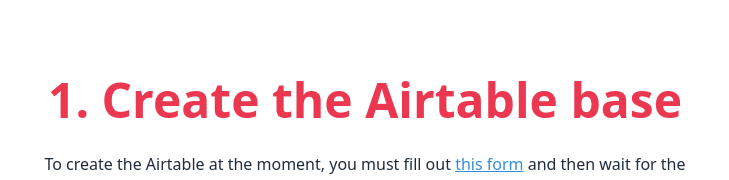
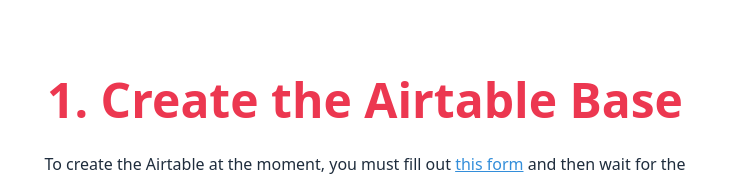
Before and after one commit to MntRushmore/organizer, a React (Vite) app: page / in a window 1280 px wide. Both pictures are taken after a click on the button "🚀 Start the Guide". Shown: the top 180 px of the page, without its empty margins (275-1004 px from the left). Built offline with nearby package versions, Linux system fonts and the light colour scheme.

Commit message:
Correct capitalization in Airtable section header and update reference to the Academy Team for clarity

```diff
--- a/src/pages/InitalStart.jsx
+++ b/src/pages/InitalStart.jsx
@@ -16,12 +16,12 @@
     <div style={{ backgroundColor: '#ffffff', color: '#1f2d3d', padding: '2rem', minHeight: '100vh' }}>
       <div style={{ animation: 'fadeIn 0.5s ease-in-out' }}>
         <div style={{ textAlign: 'center', maxWidth: '700px', margin: '0 auto' }}>
-          <h1 style={{ fontSize: '3rem', fontWeight: 'bold', color: '#ec3750' }}>1. Create the Airtable base</h1>
+          <h1 style={{ fontSize: '3rem', fontWeight: 'bold', color: '#ec3750' }}>1. Create the Airtable Base</h1>
           <p style={{ paddingTop: '1rem' }}>
             To create the Airtable at the moment, you must fill out&nbsp;
             <a href="https://forms.hackclub.com/t/4SCbYrvsfgus" target="_blank" style={{ color: '#338eda', textDecoration: 'underline' }}>
               this form
-            </a> and then wait for the organizer to create the base for you.
+            </a> and then wait for the Academy Team to create the base for you.
           </p>
           <p>This form helps get what you need done ASAP. Once that’s complete, you can proceed on your own!</p>
           <br />
```
